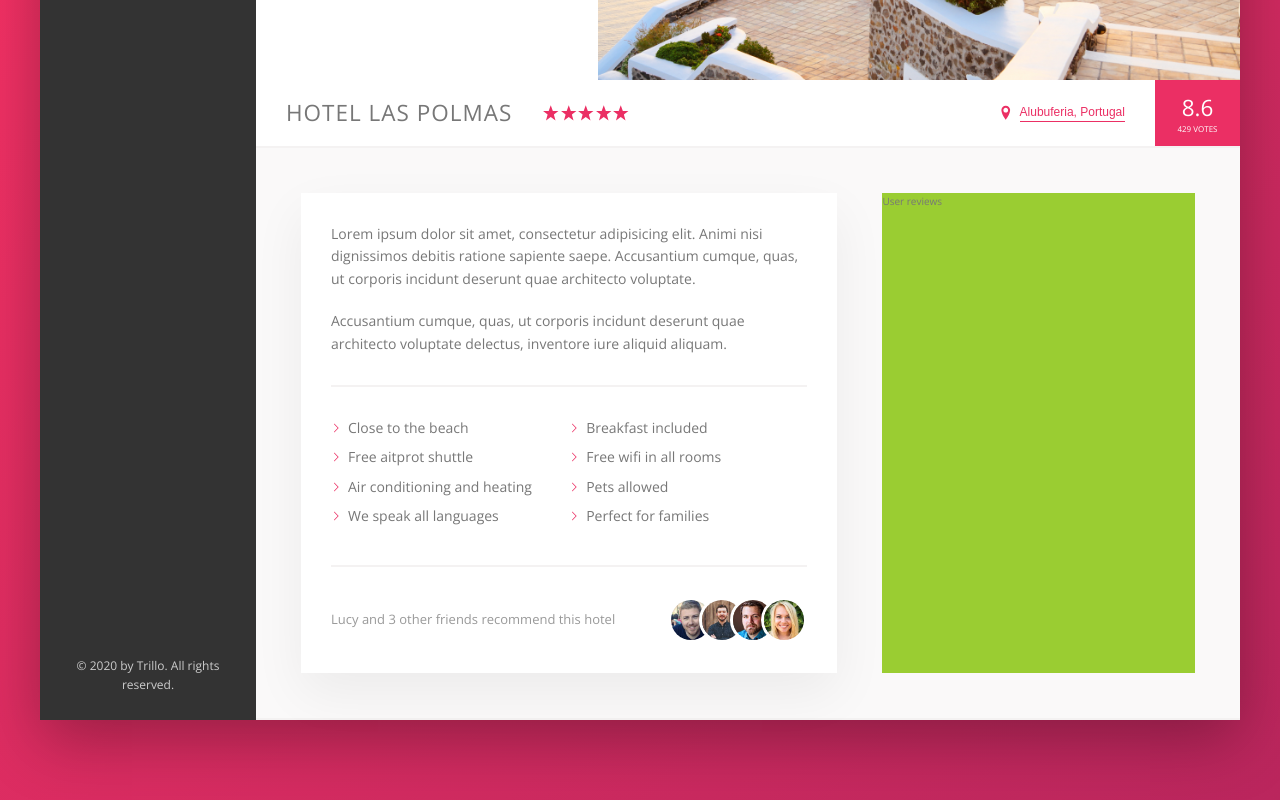
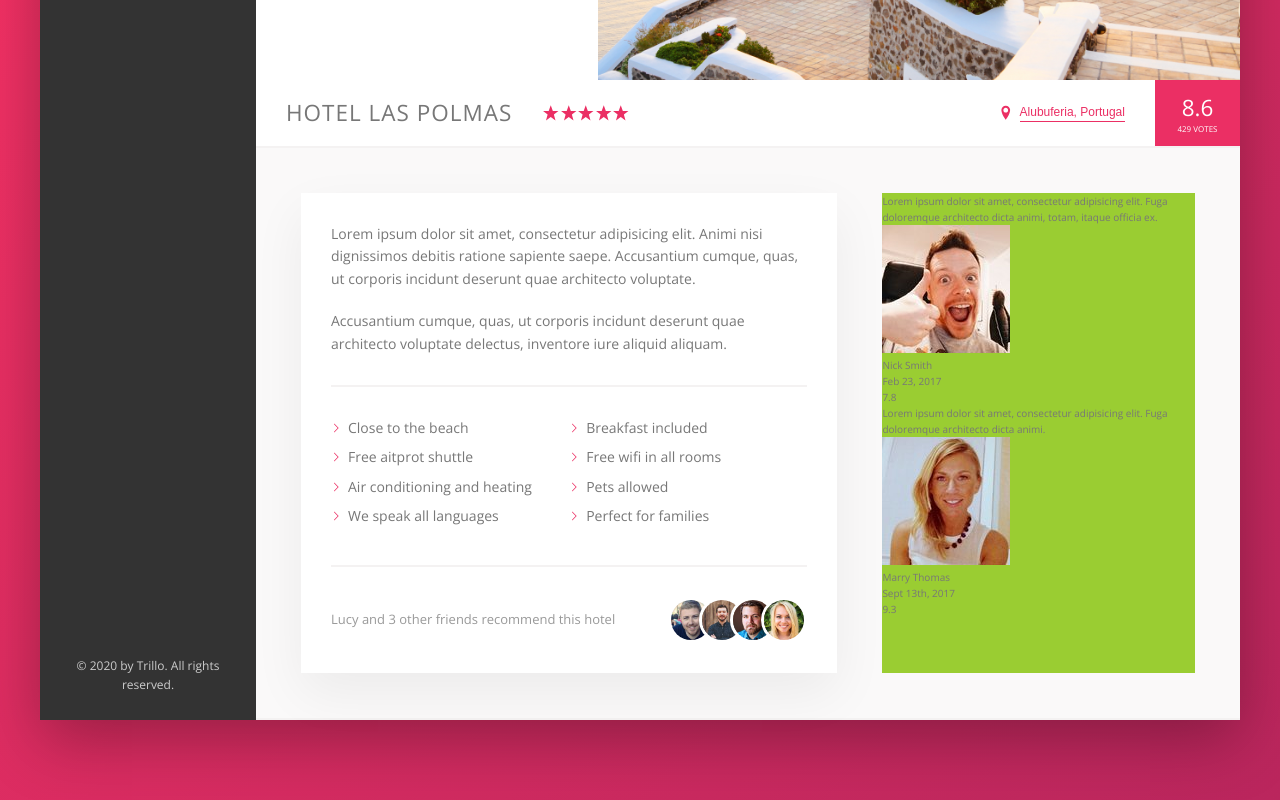
Before and after one commit to Ayush-Chugh-2006/Trillo, a website: page index.html in a window 1280 px wide. Shown: the part 455-1255 px from the top of the page. Drawn offline with nearby package versions, Linux system fonts and the light colour scheme.

Commit message:
Done markup for review

```diff
--- a/index.html
+++ b/index.html
@@ -210,7 +210,45 @@
 								/>
 							</div>
 						</div>
-            <div class="user-reviews">User reviews</div>
+						<div class="user-reviews">
+							<figure class="review">
+								<blockquote class="review__text">
+									Lorem ipsum dolor sit amet, consectetur adipisicing elit. Fuga
+									doloremque architecto dicta animi, totam, itaque officia ex.
+								</blockquote>
+								<figcaption class="review__user">
+									<img
+										src="img/user-1.jpg"
+										alt="User 1"
+										class="review__photo"
+									/>
+									<div class="review__user-box">
+										<p class="review__user-name">Nick Smith</p>
+										<p class="review__user-date">Feb 23, 2017</p>
+									</div>
+									<div class="review__rating">7.8</div>
+								</figcaption>
+							</figure>
+
+							<figure class="review">
+								<blockquote class="review__text">
+									Lorem ipsum dolor sit amet, consectetur adipisicing elit. Fuga
+									doloremque architecto dicta animi.
+								</blockquote>
+								<figcaption class="review__user">
+									<img
+										src="img/user-2.jpg"
+										alt="User 1"
+										class="review__photo"
+									/>
+									<div class="review__user-box">
+										<p class="review__user-name">Marry Thomas</p>
+										<p class="review__user-date">Sept 13th, 2017</p>
+									</div>
+									<div class="review__rating">9.3</div>
+								</figcaption>
+							</figure>
+						</div>
 					</div>
 				</main>
 			</div>
```
Lines whose indentation alone changed are shown as unchanged.
